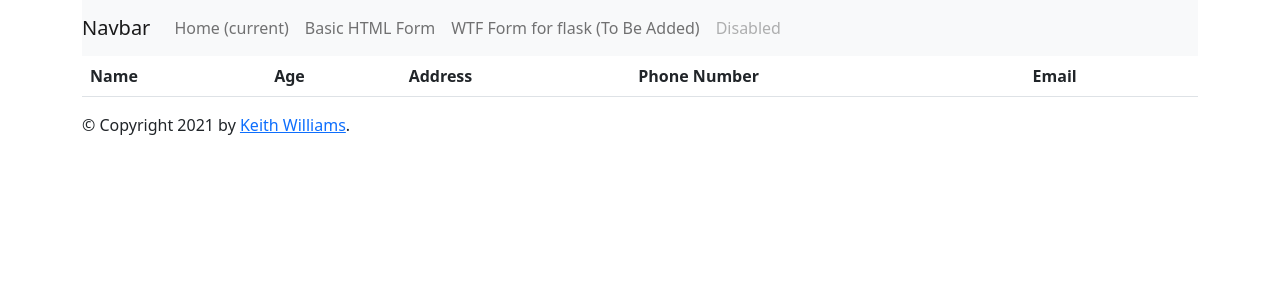
After one commit to kevnramos/calc2, a Flask app: template app/templates/bootstrap_table.html in a window 1280 px wide. The commit adds this page. Shown: the top 300 px of the page. Run offline with Flask 2, Linux system fonts and the light colour scheme; the template is opened without the code that fills it, so the values that code supplies are empty; some libraries are stand-ins or nearby versions.

Commit message:
updated beautiful table

```diff
--- a/app/app.py
+++ b/app/app.py
@@ -10,7 +10,7 @@ app = Flask(__name__)
 def index():
     """index  Route Response"""
     return render_template('index.html')
-#
+
 
 @app.route("/basicform", methods=['GET', 'POST'])
 def basicform():
--- a/app/templates/base.html
+++ b/app/templates/base.html
@@ -5,18 +5,22 @@
     <meta charset="utf-8">
     <meta name="viewport" content="width=device-width, initial-scale=1">
     {% block head %}
-    <link rel="stylesheet" href="{{ url_for('static', filename='css/style.css') }}" />
+    <link rel="stylesheet" href="{{ url_for('static', filename='css/style.css') }}"/>
     <title>{% block title %}{% endblock %} - My Webpage</title>
     {% endblock %}
     <!-- Bootstrap CSS -->
-    <link href="https://cdn.jsdelivr.net/npm/bootstrap@5.1.3/dist/css/bootstrap.min.css" rel="stylesheet" integrity="sha384-1BmE4kWBq78iYhFldvKuhfTAU6auU8tT94WrHftjDbrCEXSU1oBoqyl2QvZ6jIW3" crossorigin="anonymous">
+    <link href="https://cdn.jsdelivr.net/npm/bootstrap@5.1.3/dist/css/bootstrap.min.css" rel="stylesheet"
+          integrity="sha384-1BmE4kWBq78iYhFldvKuhfTAU6auU8tT94WrHftjDbrCEXSU1oBoqyl2QvZ6jIW3" crossorigin="anonymous">
 
     <title>Hello, world!</title>
 </head>
+<div class="container">
+
 <body>
 <nav class="navbar navbar-expand-lg navbar-light bg-light">
     <a class="navbar-brand" href="#">Navbar</a>
-  <button class="navbar-toggler" type="button" data-toggle="collapse" data-target="#navbarNav" aria-controls="navbarNav" aria-expanded="false" aria-label="Toggle navigation">
+    <button class="navbar-toggler" type="button" data-toggle="collapse" data-target="#navbarNav"
+            aria-controls="navbarNav" aria-expanded="false" aria-label="Toggle navigation">
         <span class="navbar-toggler-icon"></span>
     </button>
     <div class="collapse navbar-collapse" id="navbarNav">
@@ -40,12 +44,18 @@
 <div id="content">{% block content %}{% endblock %}</div>
 
 <!-- Option 1: Bootstrap Bundle with Popper -->
-    <script src="https://cdn.jsdelivr.net/npm/bootstrap@5.1.3/dist/js/bootstrap.bundle.min.js" integrity="sha384-ka7Sk0Gln4gmtz2MlQnikT1wXgYsOg+OMhuP+IlRH9sENBO0LRn5q+8nbTov4+1p" crossorigin="anonymous"></script>
-
+<script src="https://cdn.jsdelivr.net/npm/bootstrap@5.1.3/dist/js/bootstrap.bundle.min.js"
+        integrity="sha384-ka7Sk0Gln4gmtz2MlQnikT1wXgYsOg+OMhuP+IlRH9sENBO0LRn5q+8nbTov4+1p"
+        crossorigin="anonymous"></script>
+<script type="text/javascript" charset="utf8" src="https://code.jquery.com/jquery-3.6.0.min.js"></script>
+<script type="text/javascript" charset="utf8" src="https://cdn.datatables.net/1.10.25/js/jquery.dataTables.js"></script>
+<script type="text/javascript" charset="utf8"
+        src="https://cdn.datatables.net/1.10.25/js/dataTables.bootstrap5.js"></script>
 <div id="footer">
     {% block footer %}
     &copy; Copyright 2021 by <a href="#">Keith Williams</a>.
     {% endblock %}
 </div>
 </body>
+</div>
 </html>
--- /dev/null
+++ b/app/templates/bootstrap_table.html
@@ -0,0 +1,26 @@
+{% extends "base.html" %}
+
+{% block content %}
+  <table id="data" class="table table-striped">
+    <thead>
+      <tr>
+        <th>Name</th>
+        <th>Age</th>
+        <th>Address</th>
+        <th>Phone Number</th>
+        <th>Email</th>
+      </tr>
+    </thead>
+    <tbody>
+      {% for user in users %}
+        <tr>
+          <td>{{ user.name }}</td>
+          <td>{{ user.age }}</td>
+          <td>{{ user.address }}</td>
+          <td>{{ user.phone }}</td>
+          <td>{{ user.email }}</td>
+        </tr>
+      {% endfor %}
+    </tbody>
+  </table>
+{% endblock %}
--- a/requirements.txt
+++ b/requirements.txt
@@ -8,3 +8,5 @@ pandas
 numpy
 Flask
 uWSGI
+Flask-SQLAlchemy==2.5.1
+Faker
```
Also changed, not shown: app/bootstrap_table.py (added, +29 -0 lines), app/create_fake_users.py (added, +25 -0 lines), README.md, app/db.sqlite (added), beautiful_table.png (added), 1 other file. Lines whose indentation alone changed are shown as unchanged.
